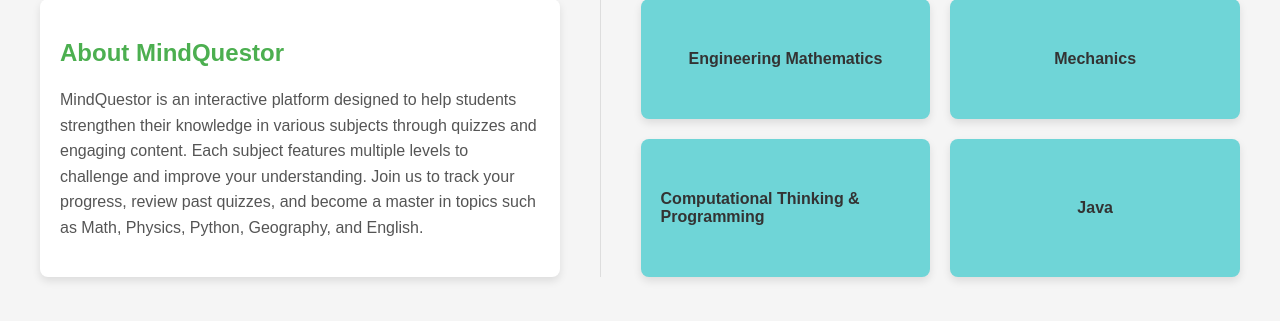
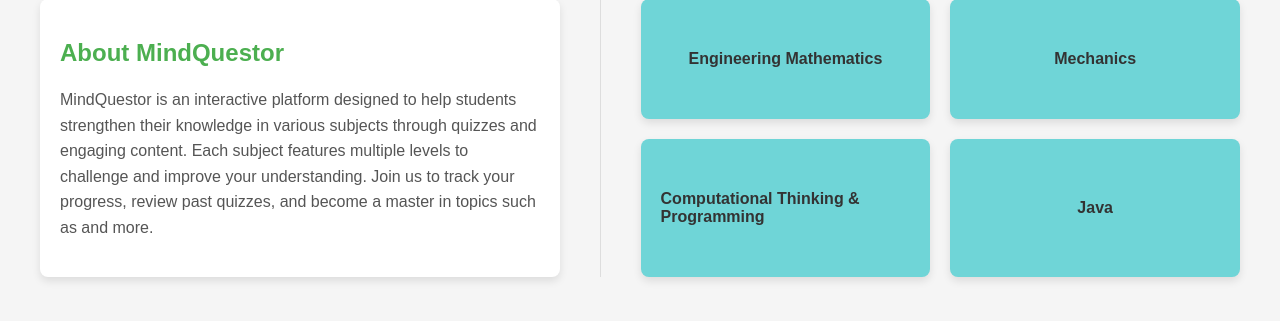
Before and after one commit to ShwaasAWahal/MindQuestor, a Flask app: page / in a window 1280 px wide. Shown: the part 121-442 px from the top of the page. Run offline with Flask 3, Linux system fonts and the light colour scheme.

Commit message:
Update main_web_page.html

```diff
--- a/templates/main_web_page.html
+++ b/templates/main_web_page.html
@@ -31,7 +31,7 @@
         <!-- About Section -->
         <div class="about-section">
             <h2>About MindQuestor</h2>
-            <p>MindQuestor is an interactive platform designed to help students strengthen their knowledge in various subjects through quizzes and engaging content. Each subject features multiple levels to challenge and improve your understanding. Join us to track your progress, review past quizzes, and become a master in topics such as Math, Physics, Python, Geography, and English.</p>
+            <p>MindQuestor is an interactive platform designed to help students strengthen their knowledge in various subjects through quizzes and engaging content. Each subject features multiple levels to challenge and improve your understanding. Join us to track your progress, review past quizzes, and become a master in topics such as and more.</p>
         </div>
 
         <!-- Divider Line -->
```
